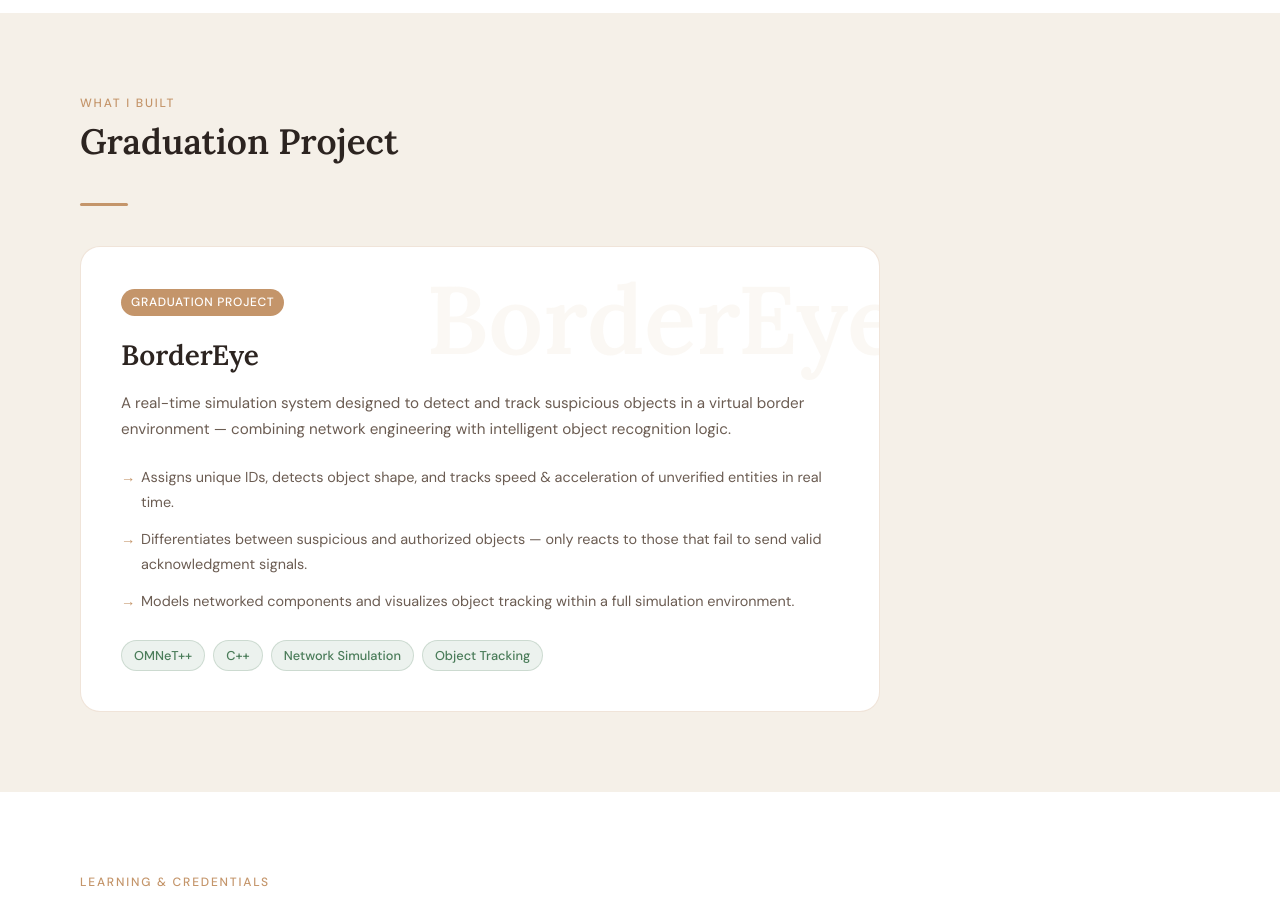
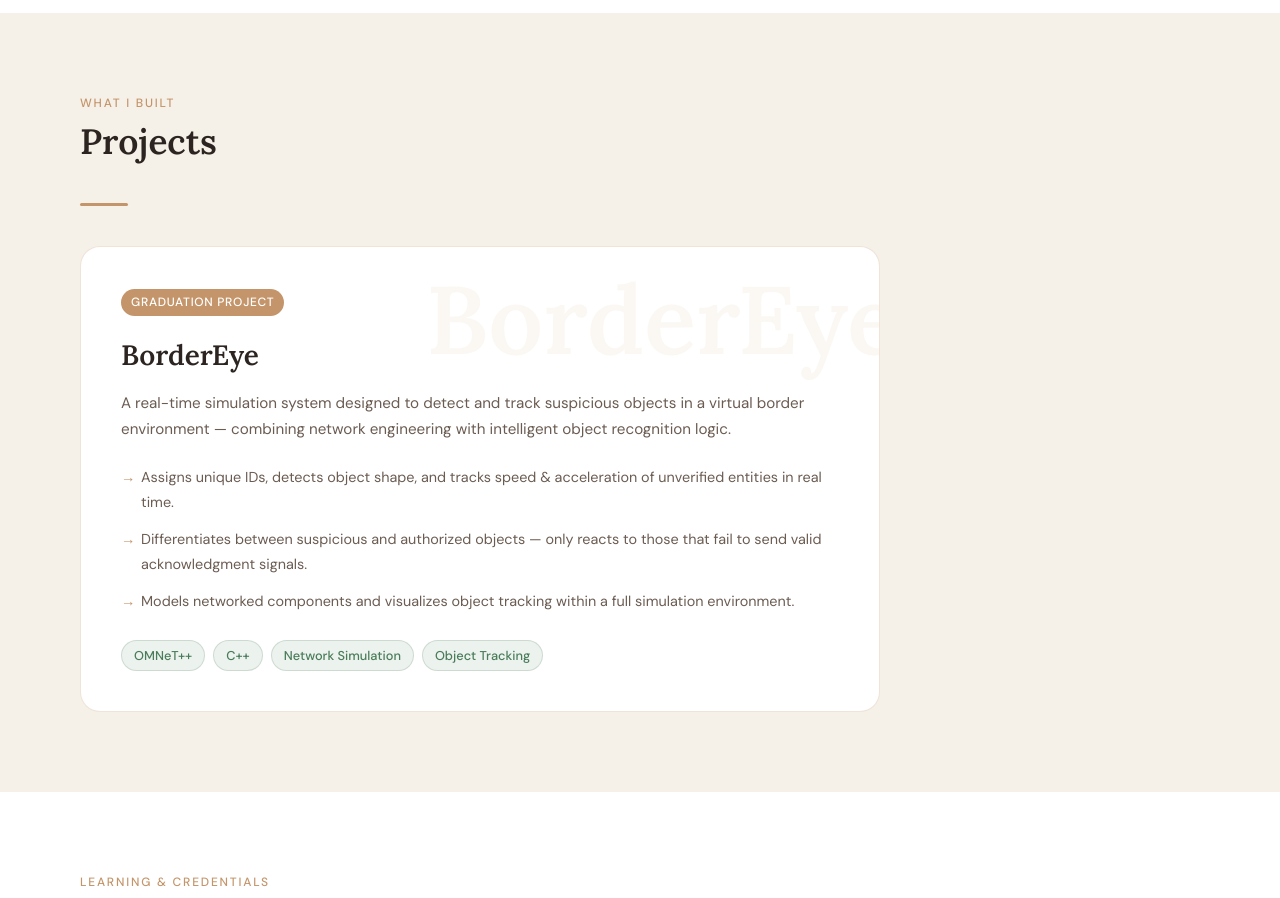
Before and after one commit to Malekowidah/Malekowidah.github.io, a plain HTML site: page index.html in a window 1280 px wide. Shown: the part 2640-3538 px from the top of the page. Drawn offline with Linux system fonts and the light colour scheme.

Commit message:
Update index.html

```diff
--- a/index.html
+++ b/index.html
@@ -407,7 +407,7 @@
 
 <section class="project-section" id="projects">
   <div class="section-label">What I built</div>
-  <h2>Graduation Project</h2>
+  <h2>Projects</h2>
   <div class="divider"></div>
   <div class="project-card">
     <div class="project-badge">Graduation Project</div>
```
